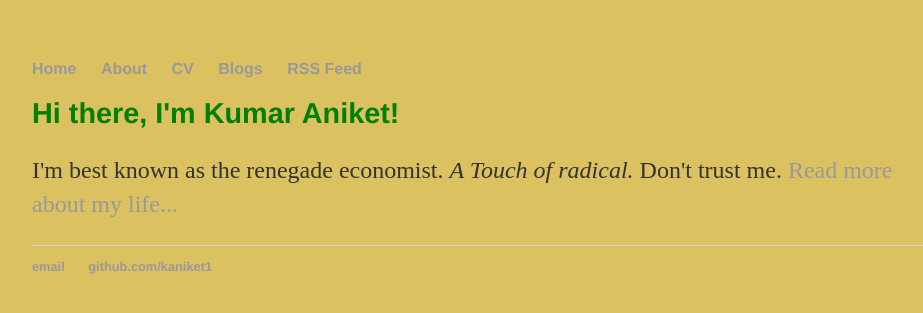
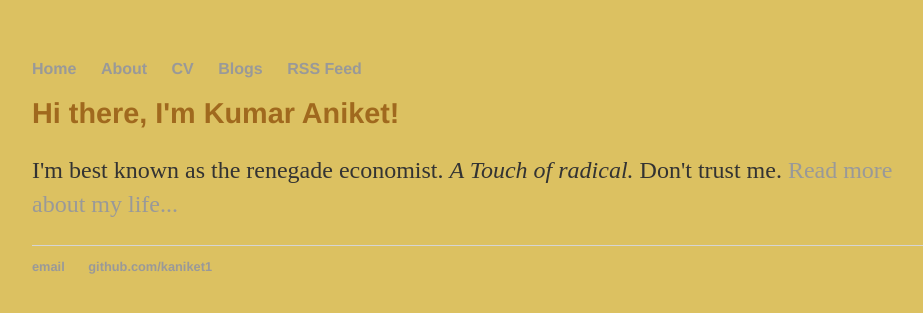
Before and after one commit to kaniket1/kaniket1.github.io, a Jekyll site: the page built from index.html, in a window 1280 px wide. Shown: the top 313 px of the page, without its empty margins (160-1083 px from the left). Built offline with Jekyll 4.4.1, drawn with Linux system fonts in a browser that asks for light colours.

Commit message:
Update main.css

```diff
--- a/css/main.css
+++ b/css/main.css
@@ -26,13 +26,14 @@ h1 {
     margin-top: 0.67em;
     margin-bottom: 0.67em;
     font-family:'Helvetica', 'Arial', 'Sans-Serif';
-    color: green;
+    color: rgb(160,105,30);
 }
 h2 {
     font-size: 1.5em;
     margin-top: 0.83em;
     margin-bottom: 0.83em;
     font-family:'Helvetica', 'Arial', 'Sans-Serif';
+    color: rgb(160,105,30);
 }
 p {
     font-size: 1.5em;
```
